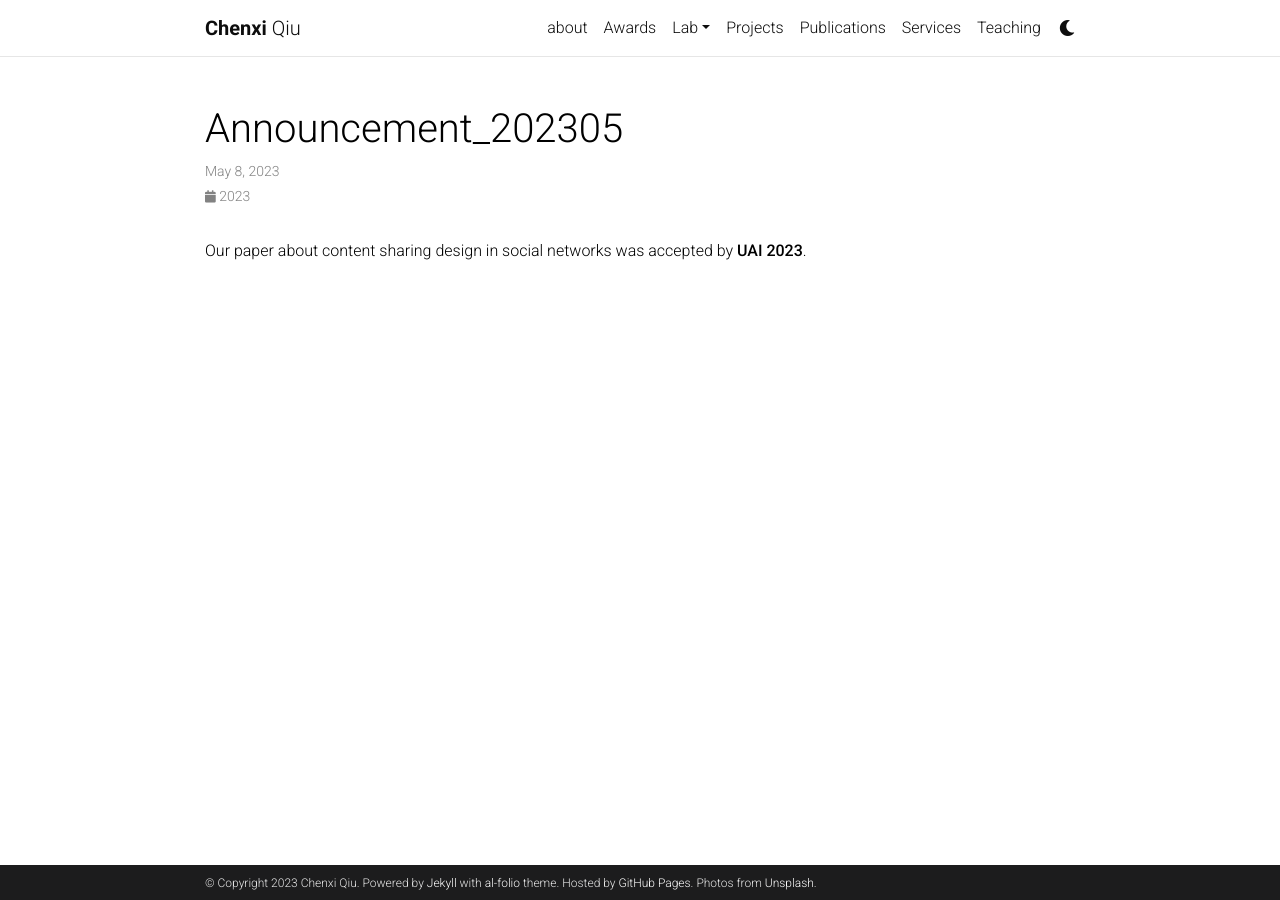
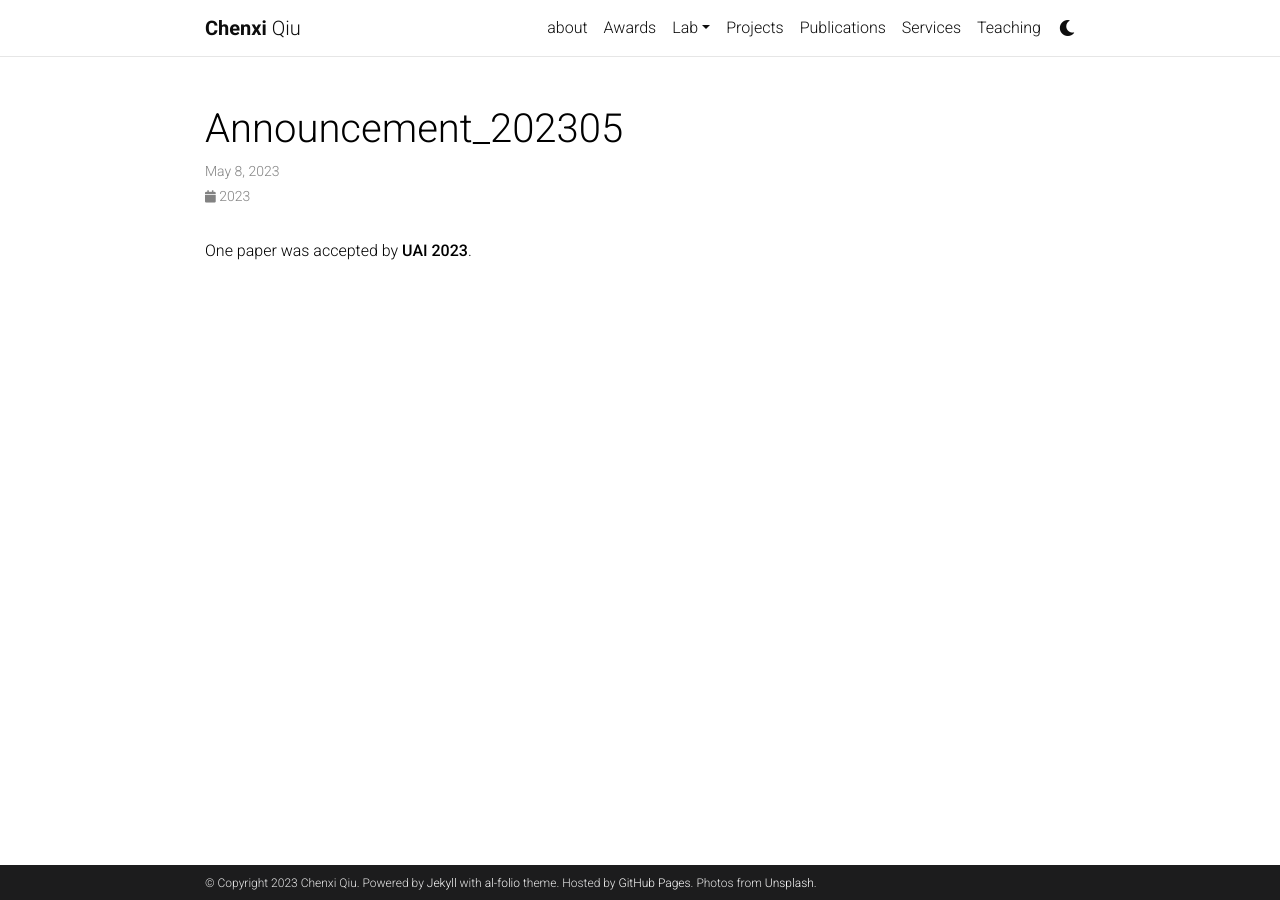
Before and after one commit to chenxiunt/chenxiunt.github.io, a Jekyll site: the page built from _news/announcement_202305.md, in a window 1280 px wide. Built offline with Jekyll 4.4.1, drawn with Linux system fonts in a browser that asks for light colours; comment, search, counter and statistics services are not loaded; a style sheet for code colours, icons or effects is not loaded.

Commit message:
Update announcement_202305.md

```diff
--- a/_news/announcement_202305.md
+++ b/_news/announcement_202305.md
@@ -4,4 +4,4 @@ date: 2023-05-08 15:59:00-0400
 inline: true
 ---
 
-Our paper about content sharing design in social networks was accepted by **UAI 2023**.
+One paper was accepted by **UAI 2023**.
```
